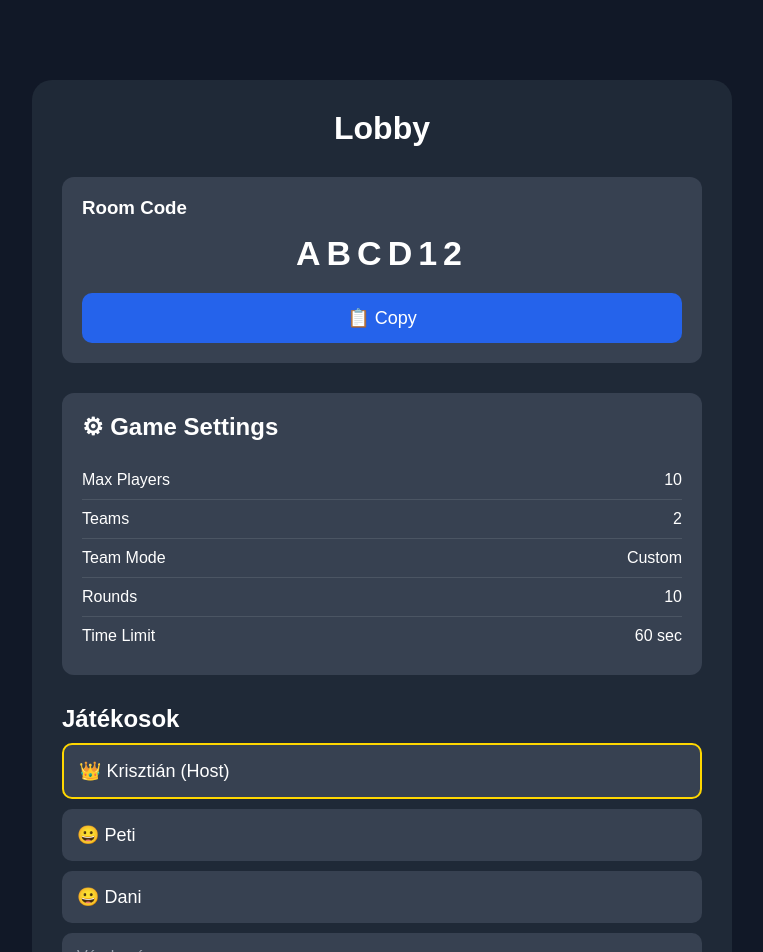
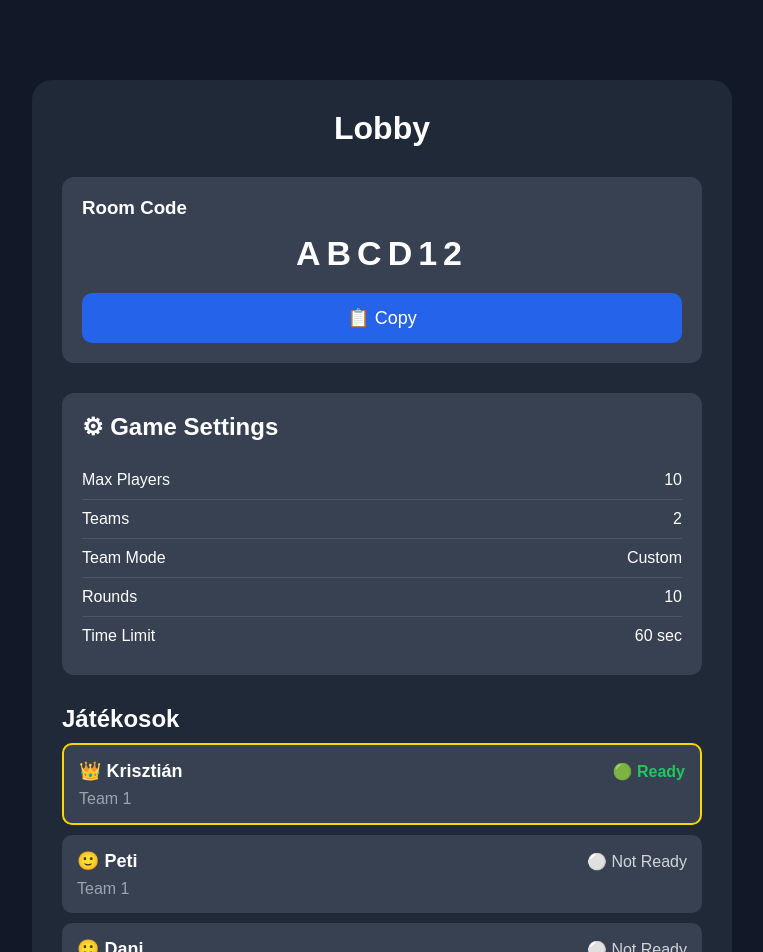
Before and after one commit to gajdoczi/spot-the-difference, a React (Vite) app in the folder client/: page /lobby in a window 1280 px wide. Shown: the top 952 px of the page, without its empty margins (258-1021 px from the left). Built offline with nearby package versions, Linux system fonts and the light colour scheme; no server answers.

Commit message:
Sprint 1 completed

```diff
--- a/client/src/App.tsx
+++ b/client/src/App.tsx
@@ -1,4 +1,6 @@
 import { BrowserRouter, Routes, Route } from "react-router-dom";
+import { useEffect } from "react";
+import { socket } from "./socket/socket";
 
 import Home from "./pages/Home";
 import CreateRoom from "./pages/CreateRoom";
@@ -6,6 +8,20 @@ import JoinRoom from "./pages/JoinRoom";
 import Lobby from "./pages/Lobby";
 
 function App() {
+  useEffect(() => {
+    socket.on("connect", () => {
+        console.log("✅ Connected to server");
+    });
+
+    socket.on("disconnect", () => {
+        console.log("❌ Disconnected");
+    });
+
+    return () => {
+        socket.off("connect");
+        socket.off("disconnect");
+    };
+}, []);
   return (
     <BrowserRouter>
       <Routes>
--- a/client/src/components/PlayerCard/PlayerCard.css
+++ b/client/src/components/PlayerCard/PlayerCard.css
@@ -1,11 +1,44 @@
 .player-card {
+    background: #374151;
+    border-radius: 10px;
     padding: 15px;
     margin-top: 10px;
-    background: #374151;
-    border-radius: 10px;
-    font-size: 18px;
 }
 
 .player-card.host {
     border: 2px solid gold;
 }
+
+.player-top {
+    display: flex;
+    justify-content: space-between;
+    align-items: center;
+}
+
+.player-name {
+    font-size: 18px;
+    font-weight: bold;
+}
+
+.player-bottom {
+    margin-top: 8px;
+    color: #9ca3af;
+}
+
+.ready {
+    color: #22c55e;
+    font-weight: bold;
+}
+
+.not-ready {
+    color: #d1d5db;
+}
+
+.player-card {
+    cursor: pointer;
+    transition: 0.2s;
+}
+
+.player-card:hover {
+    transform: scale(1.02);
+}
--- a/client/src/components/PlayerCard/PlayerCard.tsx
+++ b/client/src/components/PlayerCard/PlayerCard.tsx
@@ -3,13 +3,37 @@ import "./PlayerCard.css";
 type PlayerCardProps = {
   name: string;
   host: boolean;
+  ready: boolean;
+  team: number;
+  onClick: () => void;
 };
 
-function PlayerCard({ name, host }: PlayerCardProps) {
+function PlayerCard({
+  name,
+  host,
+  ready,
+  team,
+  onClick,
+}: PlayerCardProps) {
   return (
-    <div className={`player-card ${host ? "host" : ""}`}>
-      {host ? "👑" : "😀"} {name}
-      {host && " (Host)"}
+    <div
+      className={`player-card ${host ? "host" : ""}`}
+      onClick={onClick}
+    >
+      <div className="player-top">
+        <span className="player-name">
+          {host ? "👑 " : "🙂 "}
+          {name}
+        </span>
+
+        <span className={ready ? "ready" : "not-ready"}>
+          {ready ? "🟢 Ready" : "⚪ Not Ready"}
+        </span>
+      </div>
+
+      <div className="player-bottom">
+        Team {team}
+      </div>
     </div>
   );
 }
--- a/client/src/pages/Lobby.tsx
+++ b/client/src/pages/Lobby.tsx
@@ -6,6 +6,7 @@ import PlayerCard from "../components/PlayerCard/PlayerCard";
 import GameSettings from "../components/GameSettings/GameSettings";
 
 import type { Room } from "../types/Room";
+
 function Lobby() {
   const [room, setRoom] = useState<Room>({
     code: "ABCD12",
@@ -44,20 +45,33 @@ function Lobby() {
       },
     ],
   });
+
+  function toggleReady(playerId: number) {
+    setRoom({
+      ...room,
+      players: room.players.map((player) =>
+        player.id === playerId
+          ? {
+              ...player,
+              ready: !player.ready,
+            }
+          : player
+      ),
+    });
+  }
+
   function addFakePlayer() {
     setRoom({
       ...room,
-
       players: [
         ...room.players,
-
         {
           id: Date.now(),
           name: "Új játékos",
           host: false,
           ready: false,
           team: 1,
-}
+        },
       ],
     });
   }
@@ -85,16 +99,16 @@ timeLimit={room.settings.timeLimit}
               key={player.id}
               name={player.name}
               host={player.host}
+              ready={player.ready}
+              team={player.team}
+              onClick={() => toggleReady(player.id)}
             />
           ))}
 
           {Array.from({
             length: room.settings.maxPlayers - room.players.length,
           }).map((_, index) => (
-            <div
-              key={`waiting-${index}`}
-              className="player waiting"
-            >
+            <div key={`waiting-${index}`} className="player waiting">
               Várakozás...
             </div>
           ))}
@@ -102,12 +116,11 @@ timeLimit={room.settings.timeLimit}
 
         <div className="footer">
           <span>
-    Játékosok: {room.players.length} / {room.settings.maxPlayers}
+            Játékosok: {room.players.length} /{" "}
+            {room.settings.maxPlayers}
           </span>
 
-  <span>
-    Nézők: {room.spectators}
-  </span>
+          <span>Nézők: {room.spectators}</span>
         </div>
 
         <div className="buttons">
@@ -115,9 +128,7 @@ timeLimit={room.settings.timeLimit}
 
           <button>▶ Játék indítása</button>
 
-  <button className="leave">
-    🚪 Kilépés
-  </button>
+          <button className="leave">🚪 Kilépés</button>
 
           <button onClick={addFakePlayer}>
             + Teszt játékos
--- /dev/null
+++ b/client/src/socket/socket.ts
@@ -0,0 +1,5 @@
+import { io } from "socket.io-client";
+
+export const socket = io("http://localhost:3001", {
+    autoConnect: true,
+});
```
Lines whose indentation alone changed are shown as unchanged.
